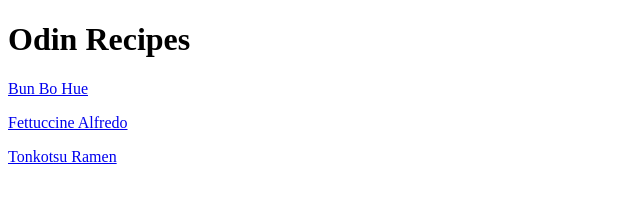
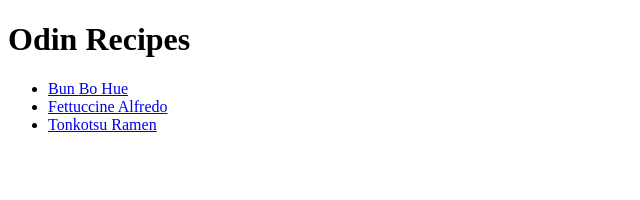
Before and after one commit to kiensonbui/odin-recipes, a plain HTML site: page index.html in a window 1280 px wide. Shown: the whole page, without its empty margins (0-640 px from the left). Drawn offline with Linux system fonts and the light colour scheme.

Commit message:
Edit index.html Changed paragraphs to bullet points for the recipes

```diff
--- a/index.html
+++ b/index.html
@@ -7,9 +7,11 @@
 
     <body>
         <h1>Odin Recipes</h1>
-        <p><a href="recipes/bbh.html">Bun Bo Hue</a></p>
-        <p><a href="recipes/alfredo.html">Fettuccine Alfredo</a></p>
-        <p><a href="recipes/ramen.html">Tonkotsu Ramen</a></p>
+        <ul>
+            <li><a href="recipes/bbh.html">Bun Bo Hue</a></li>
+            <li><a href="recipes/alfredo.html">Fettuccine Alfredo</a></li>
+            <li><a href="recipes/ramen.html">Tonkotsu Ramen</a></li>
+        </ul>
     </body>
 
 </html>
```
